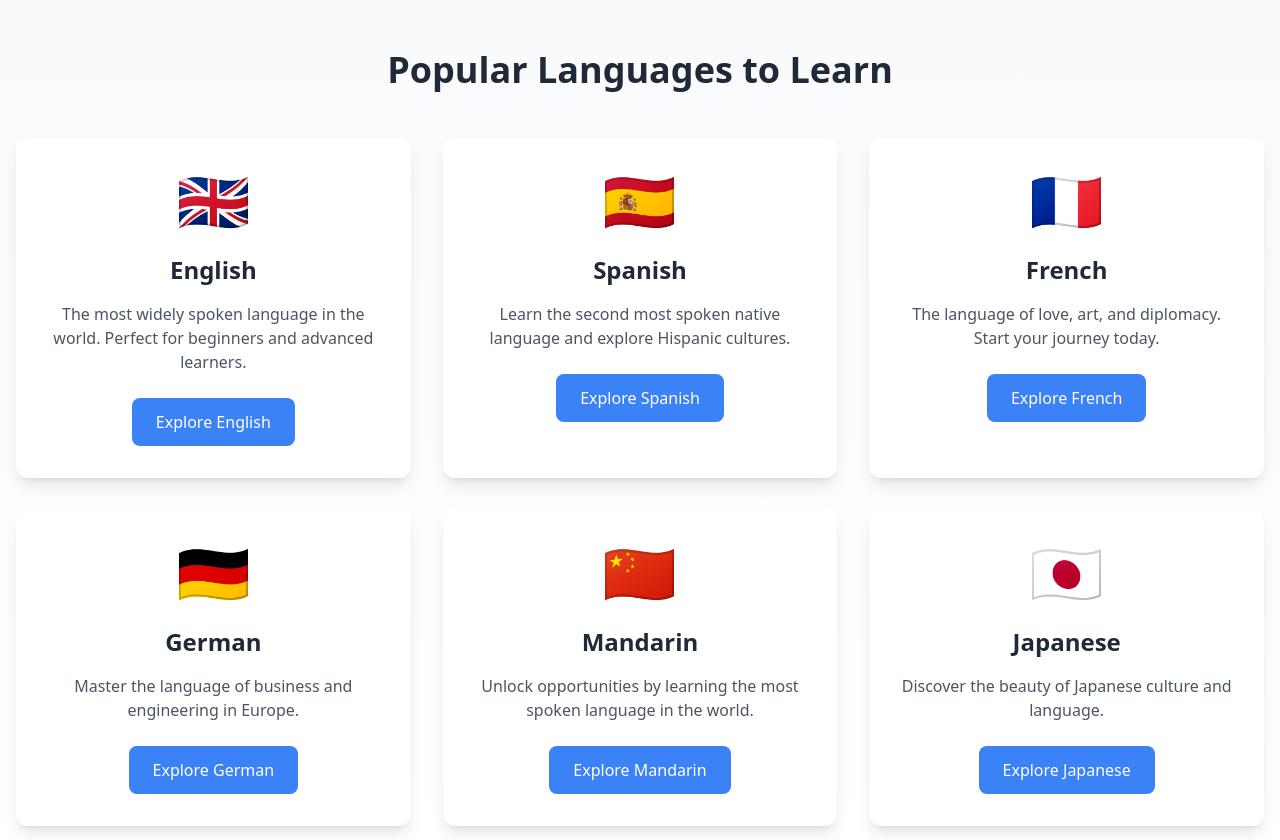
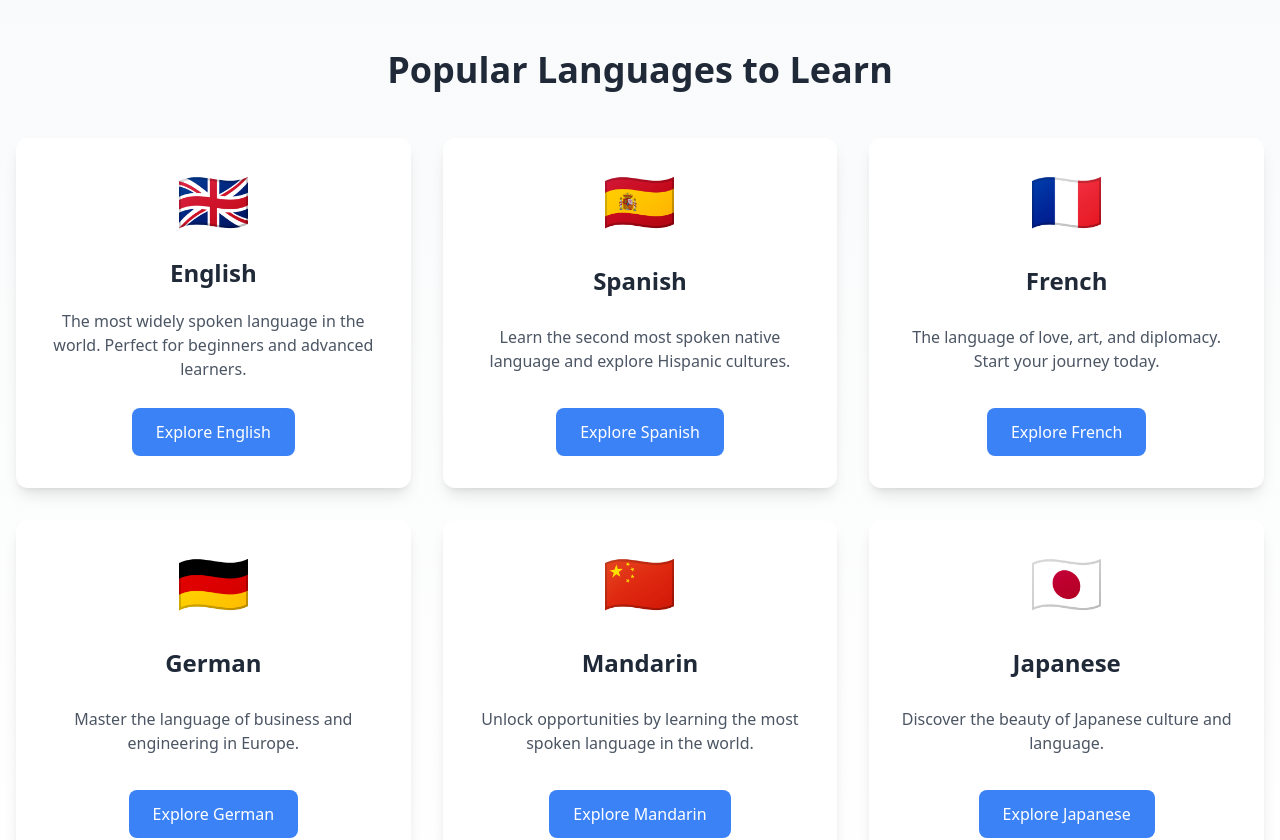
Before and after one commit to Pra1re/Learnmate-find_a_tutor, a React (Vite) app: page / in a window 1280 px wide. Shown: the part 2160-3000 px from the top of the page. Built offline with nearby package versions, Linux system fonts and the light colour scheme; no server answers.

Commit message:
styling added in populer language section

```diff
--- a/src/components/populerlang.jsx
+++ b/src/components/populerlang.jsx
@@ -66,7 +66,7 @@ const PopularLanguages = () => {
               whileInView="onscreen"
               viewport={{ once: true, amount: 0.5 }}
               variants={cardVariants}
-              className="bg-white dark:bg-gray-700 p-8 rounded-xl shadow-lg hover:shadow-2xl transition-shadow duration-300 transform hover:scale-105"
+              className="flex flex-col justify-between bg-white dark:bg-gray-700 p-8 rounded-xl shadow-lg hover:shadow-2xl transition-shadow duration-300 transform hover:scale-105 h-[350px]"
             >
               <div className="text-6xl mb-6 text-center dark:text-white">
                 {language.flag}
```
